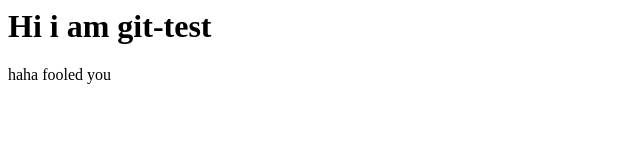
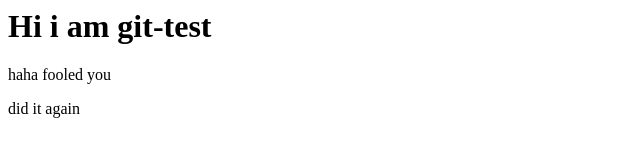
Before and after one commit to code-nimbus/reacta, a plain HTML site: page index.html in a window 1280 px wide. Shown: the full height of the page, 0-640 px from the left. Drawn offline with Linux system fonts and the light colour scheme.

Commit message:
second commit

```diff
--- a/index.html
+++ b/index.html
@@ -4,5 +4,6 @@
     <body>
         <h1>Hi i am git-test</h1>
         <p>haha fooled you</p>
+        <p>did it again</p>
     </body>
 </html>
```
